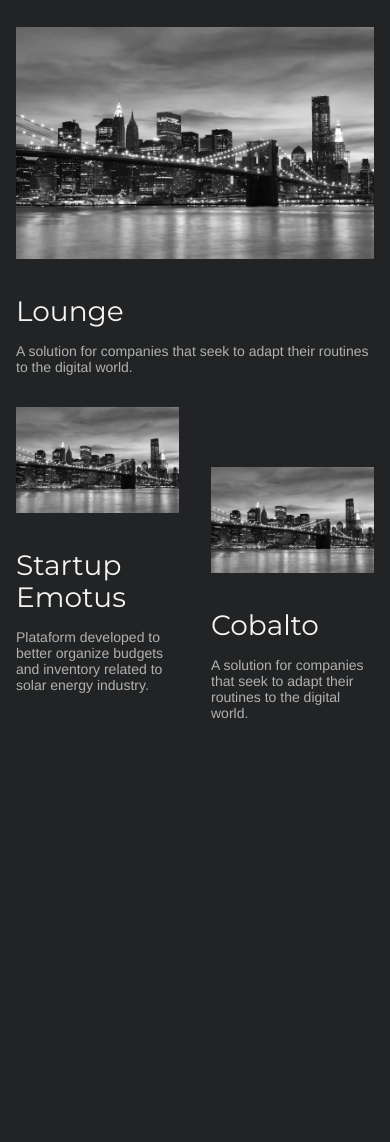
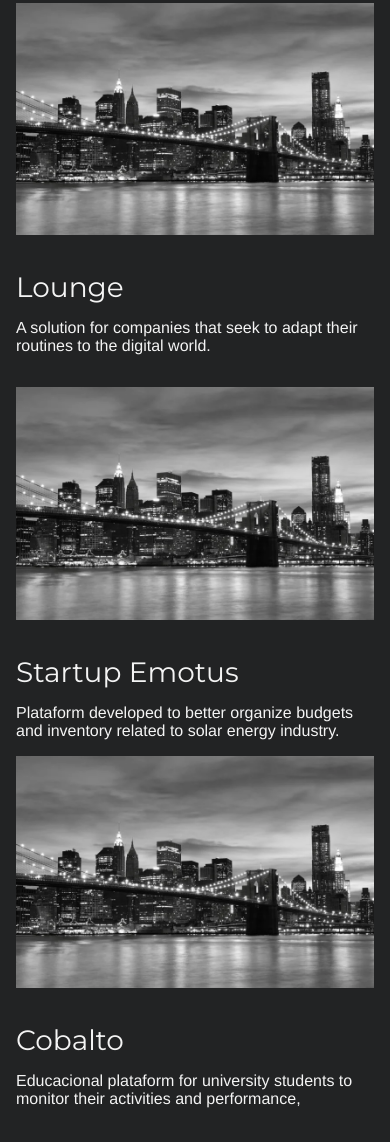
Before and after one commit to TulioPintoNeto/gatsby-micael-portfolio, a Gatsby site: page / in a window 390 px wide. Shown: the part 858-2000 px from the top of the page. Before the commit the page ends 1611 px from the top, so only its background shows below. Built offline with nearby package versions, Linux system fonts and the light colour scheme; Gatsby itself is replaced by a stand-in of ours.

Commit message:
refactor/feat: Extract portfolio section and paragraph in its own component. Make all portfolio responsive

```diff
--- /dev/null
+++ b/src/components/portfolio-paragraph/index.tsx
@@ -0,0 +1,17 @@
+import React, { ReactNode } from "react";
+import * as styles from "./styles.module.css";
+
+interface Props {
+    children: ReactNode;
+    className: string;
+}
+
+const PortfolioParagraph = ({ children, className }: Props) => {
+    return (
+        <p className={`${styles.portfolioParagraph} ${className}`}>
+            {children}
+        </p>
+    );
+};
+
+export default PortfolioParagraph;
--- /dev/null
+++ b/src/components/portfolio-paragraph/styles.module.css
@@ -0,0 +1,15 @@
+@value devices: '../../styles/devices.css';
+@value md, xl from devices;
+
+.portfolio-paragraph {
+    font-weight: 300;
+    font-size: 14px;
+    line-height: 16px;
+}
+
+@media (min-width: xl) {
+    .portfolio-paragraph {
+        font-size: 20px;
+        line-height: 23px;
+    }
+}
--- /dev/null
+++ b/src/components/portfolio-section/index.tsx
@@ -0,0 +1,28 @@
+import React from "react";
+import PortfolioParagraph from "./../portfolio-paragraph/index";
+
+interface Props {
+    imgSrc: string;
+    text: string;
+    title: string;
+    paragraphClassName?: string;
+}
+
+const PortfolioSection = ({
+    imgSrc,
+    text,
+    title,
+    paragraphClassName,
+}: Props) => {
+    return (
+        <section>
+            <img src={imgSrc} />
+            <h4>{title}</h4>
+            <PortfolioParagraph className={paragraphClassName}>
+                {text}
+            </PortfolioParagraph>
+        </section>
+    );
+};
+
+export default PortfolioSection;
--- a/src/components/portfolio/index.tsx
+++ b/src/components/portfolio/index.tsx
@@ -1,9 +1,14 @@
 import React from "react";
 import * as styles from "./styles.module.css";
-
 import { whiteDot } from "../../ui/white-dot.module.css";
+import PortfolioParagraph from "./../portfolio-paragraph/index";
+import PortfolioSection from "./../portfolio-section/index";
 
 export default function Portfolio() {
+    const smallerDevicesWhiteDot = () => {
+        return <div className={`${whiteDot} ${styles.smallerDevicesOnly}`} />;
+    };
+
     return (
         <section className={styles.portfolio}>
             <header>
@@ -12,49 +17,44 @@
                         <p>lastest</p>
                         <p>work</p>
                     </h3>
-                    <div
-                        className={`${whiteDot} ${styles.smallerDevicesOnly}`}
-                    />
+                    {smallerDevicesWhiteDot()}
                 </div>
                 <div>
                     <div
                         className={`${whiteDot} ${styles.mediumOrHigherDevices}`}
                     />
-                    <p className={styles.portfolio__paragraph}>
+                    <PortfolioParagraph className={styles.headerParagraph}>
                         take a look in my most recent work, feel free <br /> to
                         share any thoughts and ask anything.
-                    </p>
+                    </PortfolioParagraph>
                 </div>
             </header>
-            <section>
-                <img src="./photo-teste.jpg" />
-                <h4>Lounge</h4>
-                <p className={styles.portfolio__paragraph}>
-                    A solution for companies that seek to adapt their routines
-                    to the digital world.
-                </p>
-            </section>
+            <PortfolioSection
+                imgSrc="./photo-teste.jpg"
+                paragraphClassName={styles.portfolioSection__paragraph}
+                title="Lounge"
+                text="A solution for companies that seek to adapt their routines to the digital world."
+            />
             <div className={styles.portfolio__row}>
-                <section>
-                    <img src="./photo-teste.jpg" />
-                    <h4>Startup Emotus</h4>
-                    <p className={styles.portfolio__paragraph}>
-                        Plataform developed to better organize budgets and
-                        inventory related to solar energy industry.
-                    </p>
-                </section>
-                <section>
+                <PortfolioSection
+                    imgSrc="./photo-teste.jpg"
+                    paragraphClassName={styles.portfolioSection__paragraph}
+                    title="Startup Emotus"
+                    text="Plataform developed to better organize budgets and inventory related to solar energy industry."
+                />
+                <div>
                     <div
                         className={`${whiteDot} ${styles.mediumOrHigherDevices}`}
                     />
-                    <img src="./photo-teste.jpg" />
-                    <h4>Cobalto</h4>
-                    <p className={styles.portfolio__paragraph}>
-                        A solution for companies that seek to adapt their
-                        routines to the digital world.
-                    </p>
-                </section>
+                    <PortfolioSection
+                        imgSrc="./photo-teste.jpg"
+                        paragraphClassName={styles.portfolioSection__paragraph}
+                        title="Cobalto"
+                        text="Educacional plataform for university students to monitor their activities and performance,"
+                    />
+                </div>
             </div>
+            {smallerDevicesWhiteDot()}
         </section>
     );
 }
--- a/src/components/portfolio/styles.module.css
+++ b/src/components/portfolio/styles.module.css
@@ -53,22 +53,9 @@
     align-items: flex-end;
 }
 
-.portfolio__paragraph {
-    font-weight: 300;
-    font-size: 14px;
-    line-height: 16px;
-}
-
-.portfolio header .portfolio__paragraph {
+.header-paragraph {
     margin-top: 28px;
     text-align: right;
-}
-
-@media (min-width: xl) {
-    .portfolio__paragraph {
-        font-size: 20px;
-        line-height: 23px;
-    }
 }
 
 @media (min-width: md) {
@@ -99,25 +86,40 @@
     margin-bottom: 16px;
 }
 
-.portfolio h4 + .portfolio__paragraph {
-    color: #b1b1b1;
-}
-
 .portfolio .portfolio__row {
     display: flex;
+    flex-wrap: wrap;
     align-items: start;
     margin: -16px;
 }
 
-.portfolio .portfolio__row section {
-    width: 50%;
+@media (min-width: md) {
+    .portfolio .portfolio__row {
+        flex-wrap: nowrap;
+    }
+}
+
+.portfolio .portfolio__row > * {
+    width: 100%;
     margin: 0 16px;
 }
 
-.portfolio .portfolio__row section:nth-child(2) {
-    margin-top: 44px;
+@media (min-width: md) {
+    .portfolio .portfolio__row > * {
+        width: 50%;
+    }
 }
 
-.portfolio .portfolio__row section:nth-child(2) img {
+@media (min-width: md) {
+    .portfolio .portfolio__row > div:nth-child(2) {
+        margin-top: 44px;
+    }
+}
+
+.portfolio .portfolio__row > div:nth-child(2) img {
     margin-top: 16px;
 }
+
+.portfolio-section__paragraph {
+    color: #b1b1b1;
+}
```
